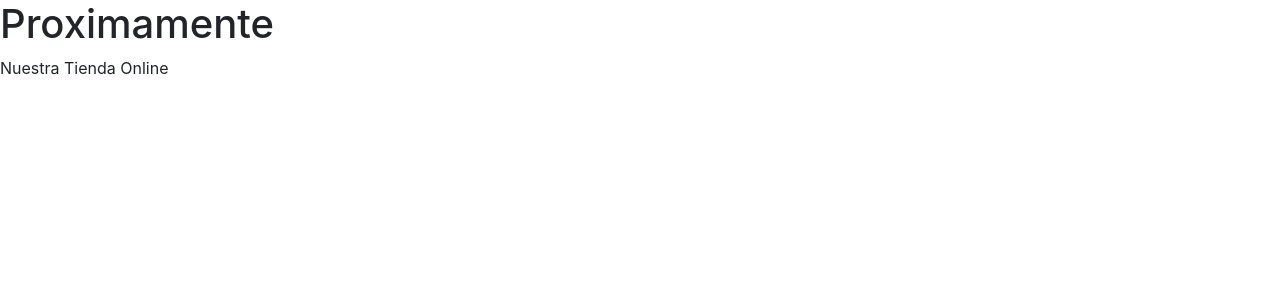
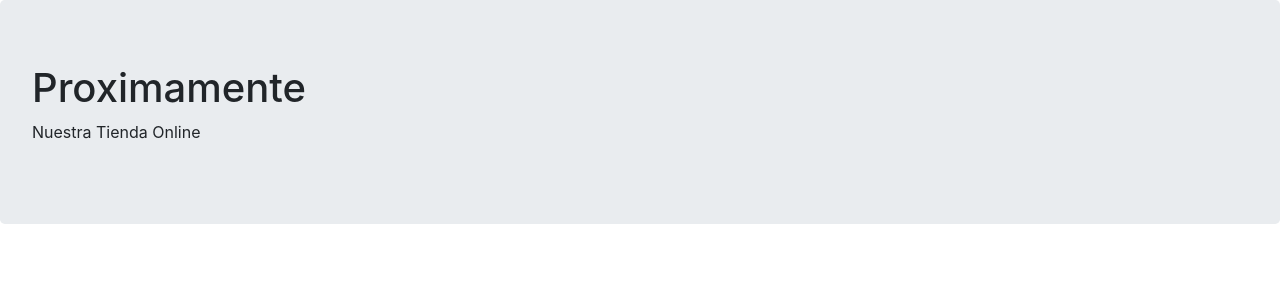
Before and after one commit to tiempos-shop/Tiendita, a PHP site: page / in a window 1280 px wide. Shown: the top 300 px of the page. Run offline with PHP 8.4, Linux system fonts and the light colour scheme.

Commit message:
Agregando Jumbotron

```diff
--- a/index.php
+++ b/index.php
@@ -29,7 +29,7 @@ $styles.="body{font-family: 'Grandstander', cursive;}";
 
 
 
-$body.='<div><h1>Proximamente</h1><p>Nuestra Tienda Online</p></div>';
+$body.='<div class="jumbotron"><h1>Proximamente</h1><p>Nuestra Tienda Online</p></div>';
 
 
 
```
